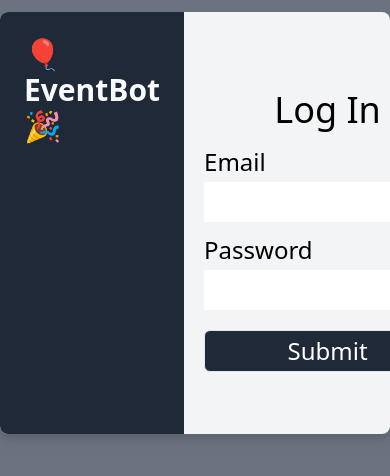
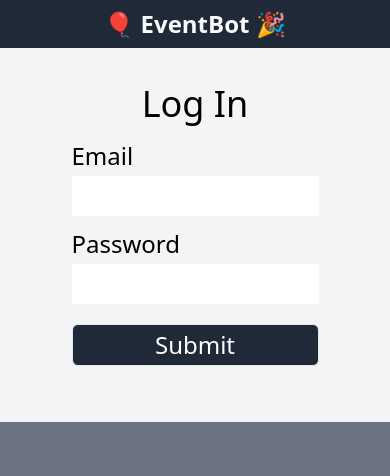
Before and after one commit to NickAlldredge/event-bot, a Vue app: page / in a window 390 px wide. Shown: the top 476 px of the page. Built offline with nearby package versions, Linux system fonts and the light colour scheme; no server answers.

Commit message:
Add better responsiveness at smaller screen sizes

```diff
--- a/src/App.vue
+++ b/src/App.vue
@@ -1,5 +1,7 @@
 <template>
-  <div class="container mx-auto mt-3 flex rounded-lg overflow-hidden min-h-[50vh] bg-gray-100 drop-shadow-lg">
+  <div class="flex overflow-hidden bg-gray-100
+              flex-col
+              md:container md:mt-3 md:mx-auto md:rounded-lg md:flex-row md:drop-shadow-lg min-h-[50vh]">
     <the-navbar></the-navbar>
     <main class="grow">
       <router-view></router-view>
--- a/src/components/TheNavbar.vue
+++ b/src/components/TheNavbar.vue
@@ -1,14 +1,15 @@
 <template>
     <header class="bg-gray-800">
-        <nav class=" flex flex-col h-full">
+        <nav class=" flex flex-col h-full items-center md:items-stretch">
 
-            <router-link class="text-white m-1 p-5 rounded-md" :to="{name: 'dashboard'}">
-                <h1 class="text-gray-50 text-3xl font-bold">🎈 EventBot 🎉</h1>
+            <router-link class="p-2 md:p-5 text-center" :to="{name: 'dashboard'}">
+                <h1 class="text-gray-50 text-2xl md:text-3xl font-bold">🎈 EventBot 🎉</h1>
             </router-link>
 
+            <div class="flex flex-row flex-wrap md:flex-col">
                 <router-link
                     v-if="user"
-                class="text-white m-1 p-5 rounded-md hover:text-gray-800 hover:bg-gray-100"
+                    class="text-white m-1 p-2 md:p-5 rounded-md hover:text-gray-800 hover:bg-gray-100"
                     active-class="text-gray-800 bg-gray-100"
                     :to="{name: 'birthdays'}"
                 >
@@ -17,17 +18,19 @@
 
                 <router-link
                     v-if="user"
-                class="text-white m-1 p-5 rounded-md hover:text-gray-800 hover:bg-gray-100"
+                    class="text-white m-1 p-2 md:p-5 rounded-md hover:text-gray-800 hover:bg-gray-100"
                     active-class="text-gray-800 bg-gray-100"
                     :to="{name: 'secretSanta'}"
                 >
                     <h2 class="text-xl">🎅 Secret Santa</h2>
                 </router-link>
+            </div>
+
 
             <button
                 v-if="user"
                 @click="signOutUser"
-                class="text-white mt-auto p-5 text-xl">Log out</button>
+                class="text-white mt-auto p-2 md:p-5 text-xl">Log out</button>
         </nav>
     </header>
 </template>
--- a/src/components/base/BaseCard.vue
+++ b/src/components/base/BaseCard.vue
@@ -1,5 +1,5 @@
 <template>
-    <article class="w-auto col-auto rounded-md overflow-hidden border drop-shadow-sm">
+    <article class="inline rounded-md overflow-hidden border drop-shadow-sm">
         <h3 class="text-xl p-2 bg-gray-700 text-white">
             <slot name="header"></slot>
         </h3>
--- a/src/views/BirthdaysView.vue
+++ b/src/views/BirthdaysView.vue
@@ -1,5 +1,5 @@
 <template>
-    <section class="p-5 flex grid-cols-3 gap-4">
+    <section class="p-2 md:p-5 grid grid-cols-1 md:grid-cols-3 gap-2 md:gap-4">
         <base-card v-for="birthday in birthdayStore.birthdays" :key="birthday.id">
             <template #header>{{birthday.username}}</template>
             <template #body>Birthday: {{birthday.month}} / {{birthday.day}}</template>
--- a/src/views/DashboardView.vue
+++ b/src/views/DashboardView.vue
@@ -1,5 +1,5 @@
 <template>
   <section class="p-5 flex justify-center">
-    <h2 class="text-3xl">👈 Select an event from the sidebar!</h2>
+    <h2 class="text-3xl">Select an event! 😎</h2>
   </section>
 </template>
```
Lines whose indentation alone changed are shown as unchanged.
